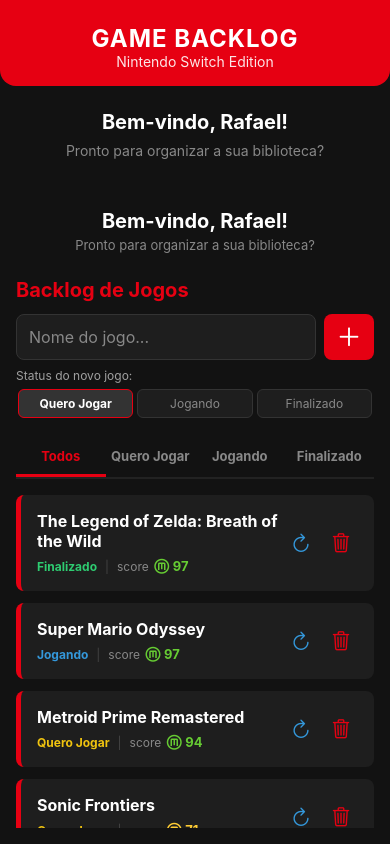
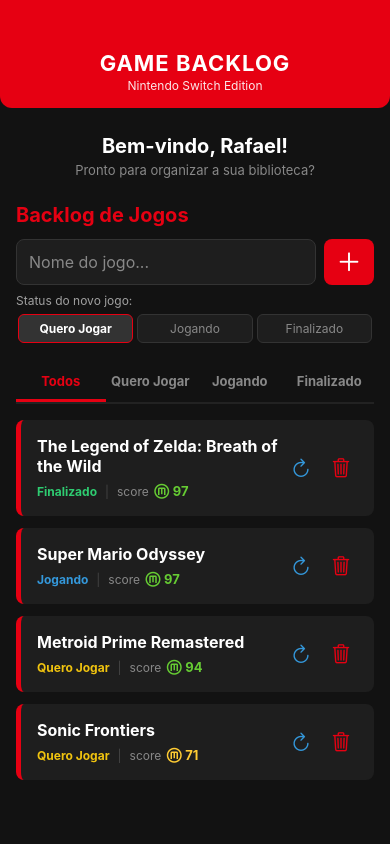
Before and after one commit to RafaelTSa/GameBacklog, a React Native app: screen / in a window 390 px wide. Built offline with nearby package versions, Linux system fonts and the light colour scheme.

Commit message:
feat(GameList): finalizacao do CRUD com atualizacao ciclica e exibicao visual do score do Metacritic

```diff
--- a/App.js
+++ b/App.js
@@ -1,27 +1,23 @@
 import React from 'react';
-import { StyleSheet, Text, View, SafeAreaView, StatusBar } from 'react-native';
+import { StyleSheet, View, Text, StatusBar } from 'react-native';
 import GameList from './src/components/GameList';
 
 export default function App() {
   return (
-    <SafeAreaView style={styles.container}>
+    <View style={styles.container}>
       <StatusBar barStyle="light-content" backgroundColor="#E60012" />
 
-      {/* Cabeçalho do App */}
+      {/* Header Fixo com a identidade do Switch */}
       <View style={styles.header}>
         <Text style={styles.headerTitle}>GAME BACKLOG</Text>
         <Text style={styles.headerSubtitle}>Nintendo Switch Edition</Text>
       </View>
 
-      {/* Saudação */}
-      <View style={styles.welcomeContainer}>
-        <Text style={styles.welcomeText}>Bem-vindo, Rafael!</Text>
-        <Text style={styles.subtitleText}>Pronto para organizar a sua biblioteca?</Text>
+      {/* Conteúdo Principal com a lista e os filtros */}
+      <View style={styles.content}>
+        <GameList />
       </View>
-
-      {/* Lista de Jogos */}
-      <GameList />
-    </SafeAreaView>
+    </View>
   );
 }
 
@@ -32,35 +28,25 @@ const styles = StyleSheet.create({
   },
   header: {
     backgroundColor: '#E60012',
-    paddingTop: 24,
-    paddingBottom: 16,
+    paddingTop: 50,
+    paddingBottom: 15,
     alignItems: 'center',
-    borderBottomLeftRadius: 16,
-    borderBottomRightRadius: 16,
+    borderBottomLeftRadius: 12,
+    borderBottomRightRadius: 12,
   },
   headerTitle: {
-    fontSize: 24,
+    color: '#FFFFFF',
+    fontSize: 22,
     fontWeight: 'bold',
-    color: '#FFFFFF',
     letterSpacing: 1,
   },
   headerSubtitle: {
-    fontSize: 14,
     color: '#FFFFFF',
+    fontSize: 12,
     opacity: 0.9,
+    marginTop: 2,
   },
-  welcomeContainer: {
-    padding: 24,
-    alignItems: 'center',
-  },
-  welcomeText: {
-    fontSize: 20,
-    fontWeight: 'bold',
-    color: '#FFFFFF',
-    marginBottom: 8,
-  },
-  subtitleText: {
-    fontSize: 14,
-    color: '#888888',
+  content: {
+    flex: 1,
   },
 });
--- a/src/components/GameList.js
+++ b/src/components/GameList.js
@@ -75,7 +75,6 @@ export default function GameList() {
     return game.status === activeFilter;
   });
 
-  // Define a cor do texto do score seguindo o padrão Metacritic
   const getScoreColor = (score) => {
     if (score >= 75) return '#66CC33'; // Verde
     if (score >= 50) return '#FFCC33'; // Amarelo
@@ -87,7 +86,6 @@ export default function GameList() {
       <View style={styles.gameInfo}>
         <Text style={styles.gameTitle}>{item.title}</Text>
 
-        {/* Linha de Status e Metacritic alinhados igual ao Mockup */}
         <View style={styles.metaRow}>
           <Text style={[
             styles.gameStatus,
@@ -101,7 +99,6 @@ export default function GameList() {
 
           <Text style={styles.scoreLabel}>score</Text>
 
-          {/* Ícone customizado do Metacritic (Círculo com M) */}
           <MaterialCommunityIcons
             name="alpha-m-circle-outline"
             size={18}
@@ -115,7 +112,6 @@ export default function GameList() {
         </View>
       </View>
 
-      {/* Botões de Ação na Direita */}
       <View style={styles.actionsContainer}>
         <TouchableOpacity style={styles.actionButton} onPress={() => handleToggleStatus(item.id)}>
           <Ionicons name="refresh-outline" size={22} color="#3498DB" />
@@ -130,7 +126,7 @@ export default function GameList() {
 
   return (
     <View style={styles.container}>
-      {/* Mensagem de boas-vindas igual ao layout */}
+      {/* Mensagem de boas-vindas corrigida (apenas uma vez) */}
       <View style={styles.welcomeContainer}>
         <Text style={styles.welcomeText}>Bem-vindo, Rafael!</Text>
         <Text style={styles.subtitleText}>Pronto para organizar a sua biblioteca?</Text>
```
